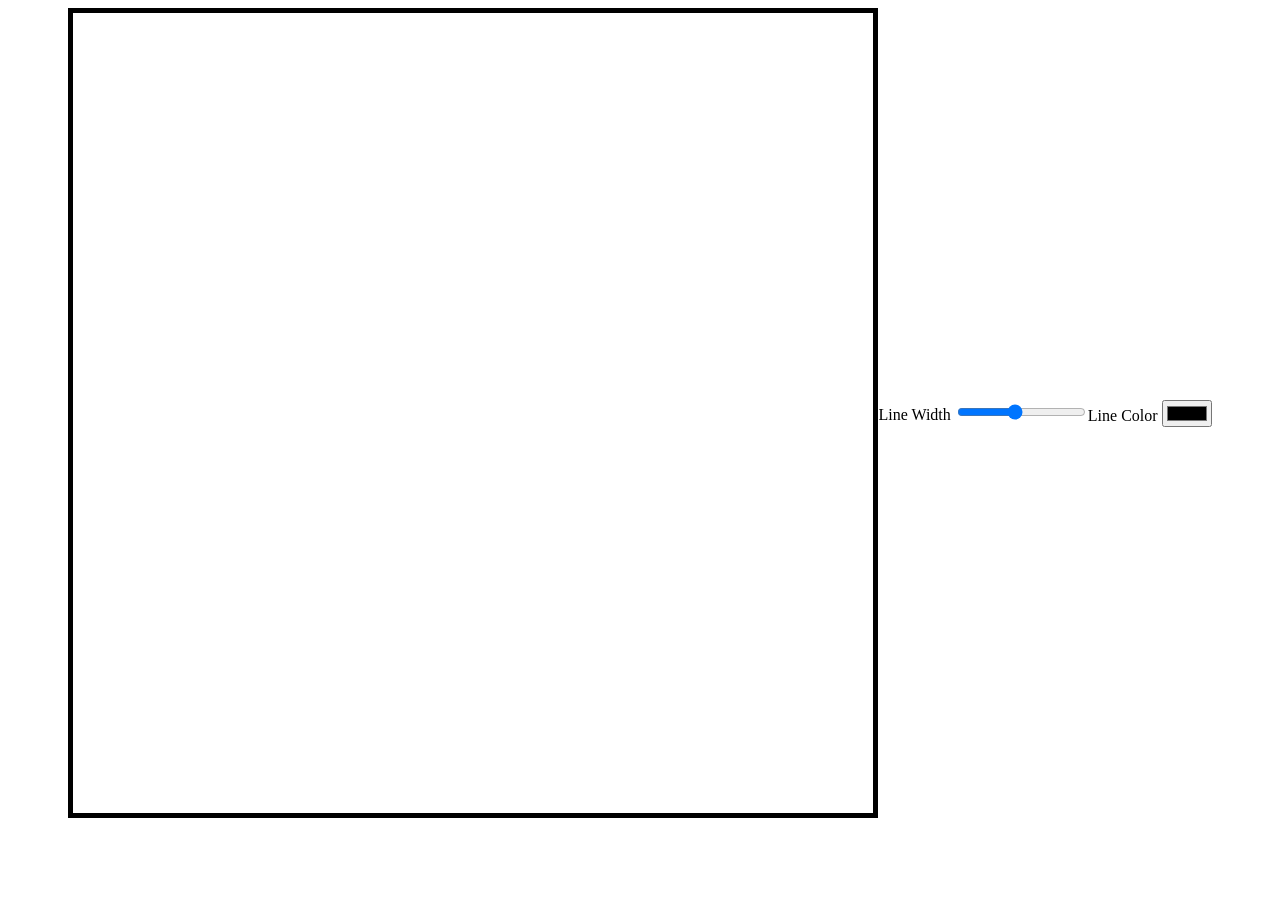
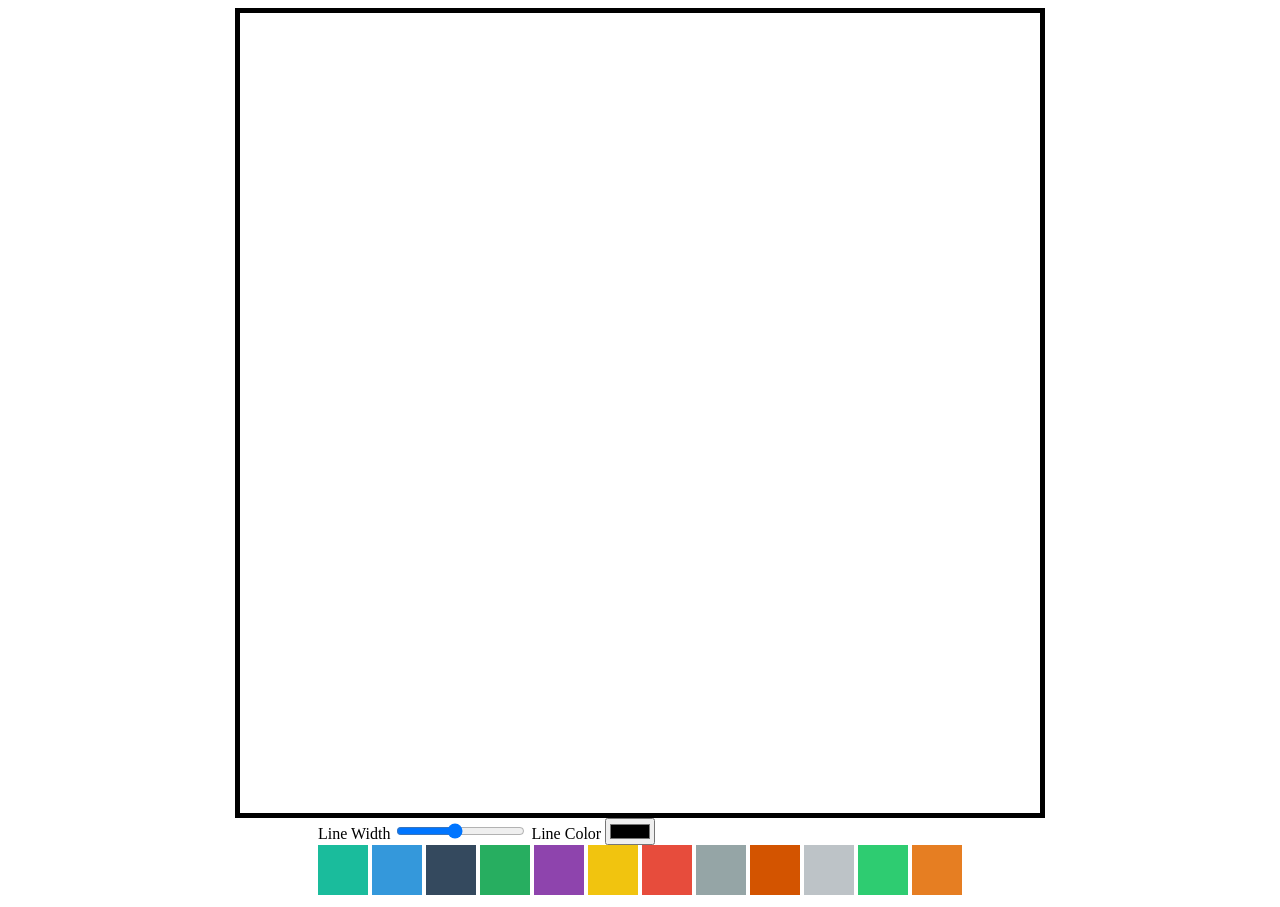
Before and after one commit to okyungjin/meme-maker, a plain HTML site: page index.html in a window 1280 px wide. Before the commit the page ends 826 px from the top, so only its background shows below. Drawn offline with Linux system fonts and the light colour scheme.

Commit message:
#2.4 Paint Color part Two

```diff
--- a/app.js
+++ b/app.js
@@ -39,5 +39,16 @@ const onLineColorChange = (event) => {
   ctx.strokeStyle = event.target.value;
 };
 
+const onColorOptionClick = (event) => {
+  const { color } = event.target.dataset;
+  ctx.strokeStyle = color;
+  lineColor.value = color;
+};
+
 lineWidth.addEventListener('change', onLineWidthChange);
 lineColor.addEventListener('change', onLineColorChange);
+
+const colorOptions = document.querySelectorAll('.color-option');
+colorOptions.forEach((colorOption) => {
+  colorOption.addEventListener('click', onColorOptionClick);
+});
--- a/index.html
+++ b/index.html
@@ -10,6 +10,7 @@
 </head>
 <body>
   <canvas></canvas>
+  <section>
     <label for="line-width">
       Line Width
       <input id="line-width" type="range" min="1" max="10" value="5" step="0.5">
@@ -18,6 +19,21 @@
       Line Color
       <input type="color" id="line-color">
     </label>
+    <div class="color-option-wrap">
+      <span class="color-option" style="background-color: #1abc9c" data-color="#1abc9c"></span>
+      <span class="color-option" style="background-color: #3498db" data-color="#3498db"></span>
+      <span class="color-option" style="background-color: #34495e" data-color="#34495e"></span>
+      <span class="color-option" style="background-color: #27ae60" data-color="#27ae60"></span>
+      <span class="color-option" style="background-color: #8e44ad" data-color="#8e44ad"></span>
+      <span class="color-option" style="background-color: #f1c40f" data-color="#f1c40f"></span>
+      <span class="color-option" style="background-color: #e74c3c" data-color="#e74c3c"></span>
+      <span class="color-option" style="background-color: #95a5a6" data-color="#95a5a6"></span>
+      <span class="color-option" style="background-color: #d35400" data-color="#d35400"></span>
+      <span class="color-option" style="background-color: #bdc3c7" data-color="#bdc3c7"></span>
+      <span class="color-option" style="background-color: #2ecc71" data-color="#2ecc71"></span>
+      <span class="color-option" style="background-color: #e67e22" data-color="#e67e22"></span>
+    </div>
+  </section>
 
   <script src="app.js"></script>
 </body>
--- a/styles.css
+++ b/styles.css
@@ -6,6 +6,14 @@ canvas {
 
 body {
   display: flex;
+  flex-direction: column;
   justify-content: center;
   align-items: center;
 }
+
+.color-option {
+  width: 50px;
+  height: 50px;
+  display: inline-block;
+  cursor: pointer;
+}
```
Lines whose indentation alone changed are shown as unchanged.
